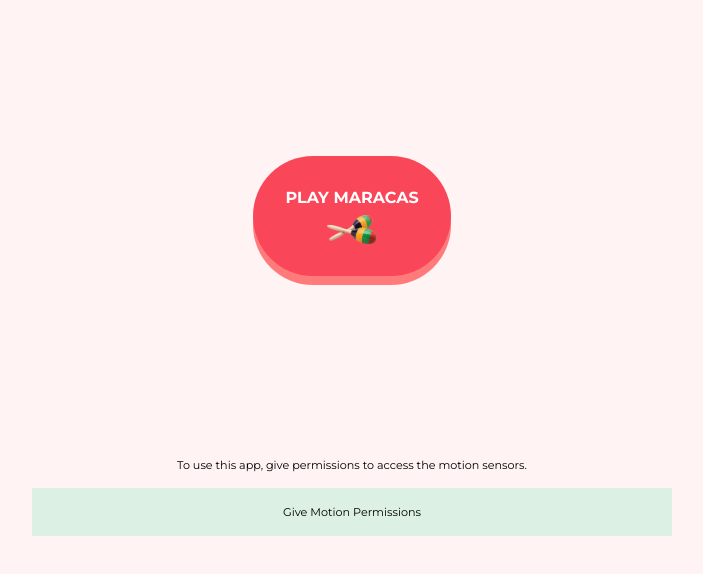
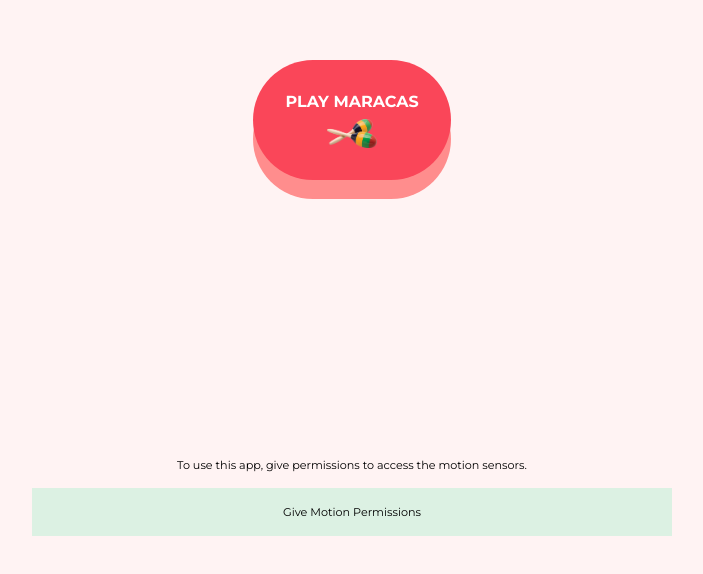
Before and after one commit to msotomorras/shaketoplay, a React (Create React App) app: page / in a window 1280 px wide. Shown: the part 184-758 px from the top of the page, without its empty margins (288-991 px from the left). Built offline with nearby package versions, Linux system fonts and the light colour scheme; no server answers.

Commit message:
move button

```diff
--- a/src/app/ShakerView/ShakerView.js
+++ b/src/app/ShakerView/ShakerView.js
@@ -61,6 +61,7 @@ export const ShakerView = () => {
     const handleAccelerated = (aX, aY, aZ) => {
         console.log('ax', aX, aY, aZ);
         setAccelerated(true)
+        playMaracas()
     }
 
     const isAccelerometer = () => {
--- a/src/app/ShakerView/ShakerView.scss
+++ b/src/app/ShakerView/ShakerView.scss
@@ -17,13 +17,14 @@
         padding: 2rem;
         border-radius: 70px;
         // box-shadow: 8px 10px #ff7b7b;
-        box-shadow: 0 9px #ff7b7b;
+        box-shadow: 0 19px #ff8d8d;
         color: white;
         font-weight: bold;
         display: flex;
         flex-direction: column;
         justify-content: center;
         align-items: center;
+        margin-bottom: 12rem;
 
         &:hover {
             // background-color: #ffc1c1;
@@ -39,7 +40,7 @@
     .buttonshaker:active {
         background-color: #fa4659;
         box-shadow: 0 5px #ff7b7b;
-        transform: translateY(4px);
+        transform: translateY(14px);
     }
 
     .motion-permissions {
```
